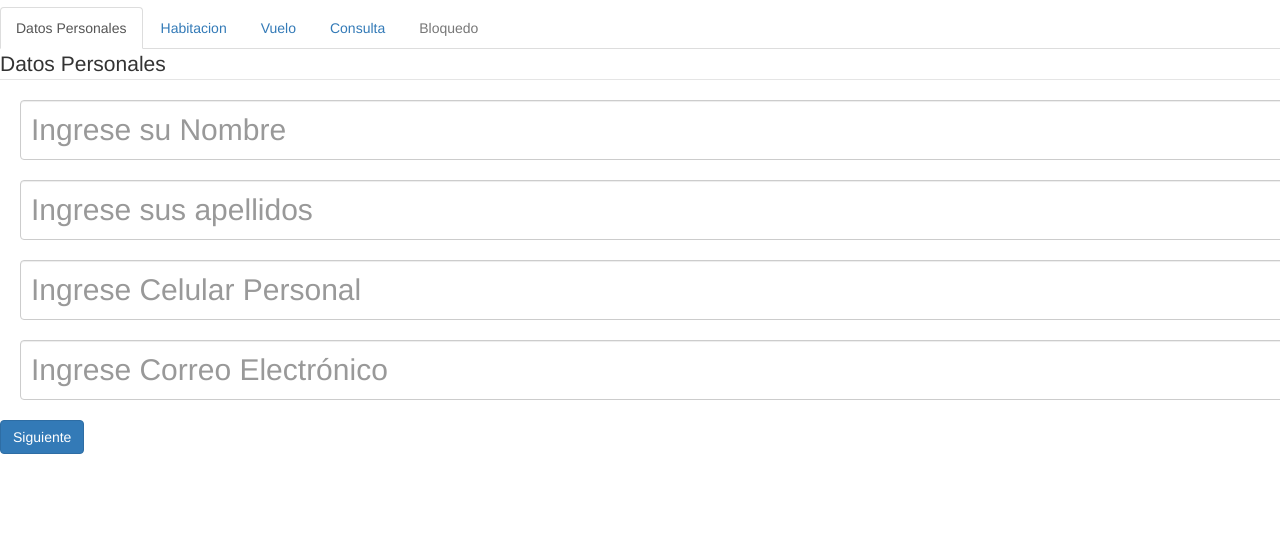
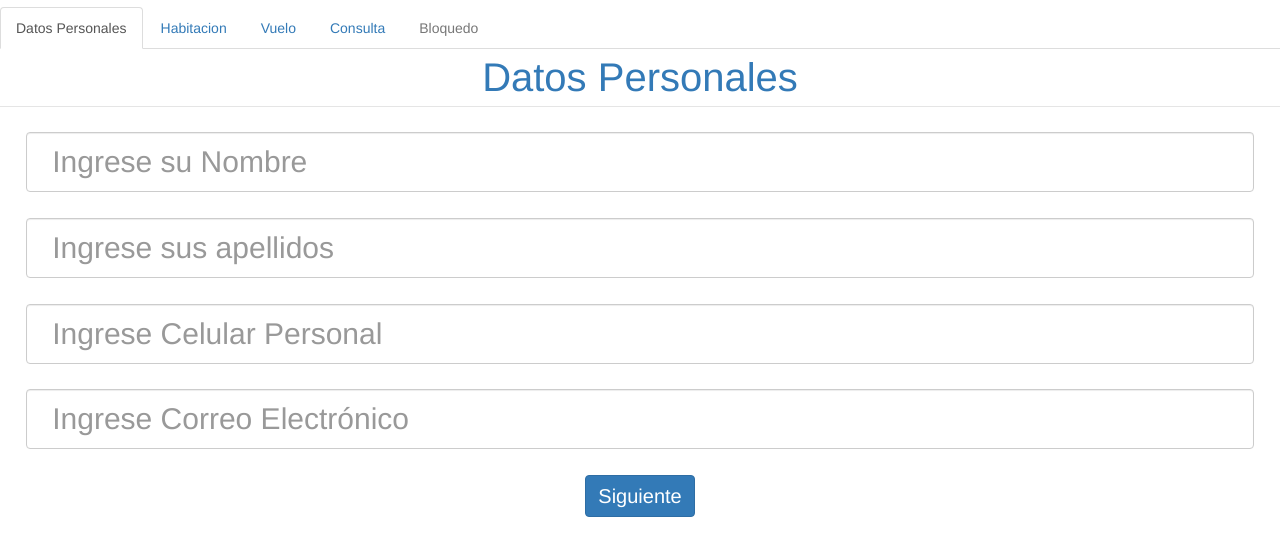
Before and after one commit to Ayrampito/formulario_reservas, a plain HTML site: page index.html in a window 1280 px wide. Shown: the part 126-682 px from the top of the page. Drawn offline with nearby package versions, Linux system fonts and the light colour scheme.

Commit message:
Refinando Estilos

```diff
--- a/css/style.css
+++ b/css/style.css
@@ -1,8 +1,20 @@
 /* Creando nuevos estilos */
 .dt{
+	width: 96%;
 	height: 6rem;
 	font-size: 3rem;
 	color: #33EE44;
-	margin: 2rem;
-	padding: 1rem;
+	margin: 2% 2%;
+	padding: 2% 2%;
 }
+
+#titulos{
+	text-align: center;
+	font-size: 4rem;
+	color: #337ab7;
+}
+
+.siguiente{
+	margin: 0 auto;
+	font-size: 2rem;
+}
--- a/index.html
+++ b/index.html
@@ -44,7 +44,7 @@
 	  			<div role="tabpanel" class="tab-pane active" id="home">
 	  				<!-- Formulario de Datos Personales -->
 	  				<form action="" method="POST" role="form">
-						<legend>Datos Personales</legend>
+						<legend id="titulos">Datos Personales</legend>
 
 						<div class="form-group">
 							<input type="text" class="form-control dt" id="" placeholder="Ingrese su Nombre">
@@ -52,7 +52,9 @@
 							<input type="text" class="form-control dt" id="" placeholder="Ingrese Celular Personal">
 							<input type="text" class="form-control dt" id="" placeholder="Ingrese Correo Electrónico">
 						</div>
-						<button type="submit" class="btn btn-primary">Siguiente</button>
+						<center>
+						<button type="submit" class="btn btn-primary siguiente">Siguiente</button>
+						</center>
 					</form>
 	  			</div>
 	  			<div role="tabpanel" class="tab-pane" id="profile">
```
